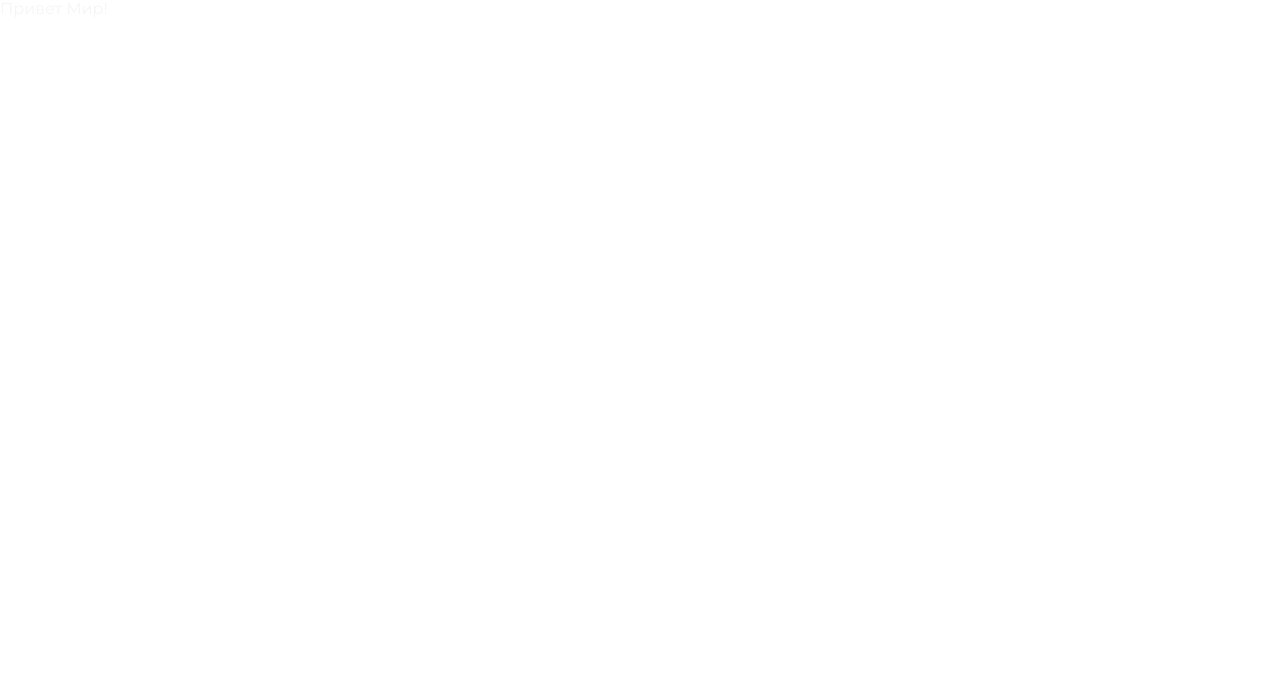
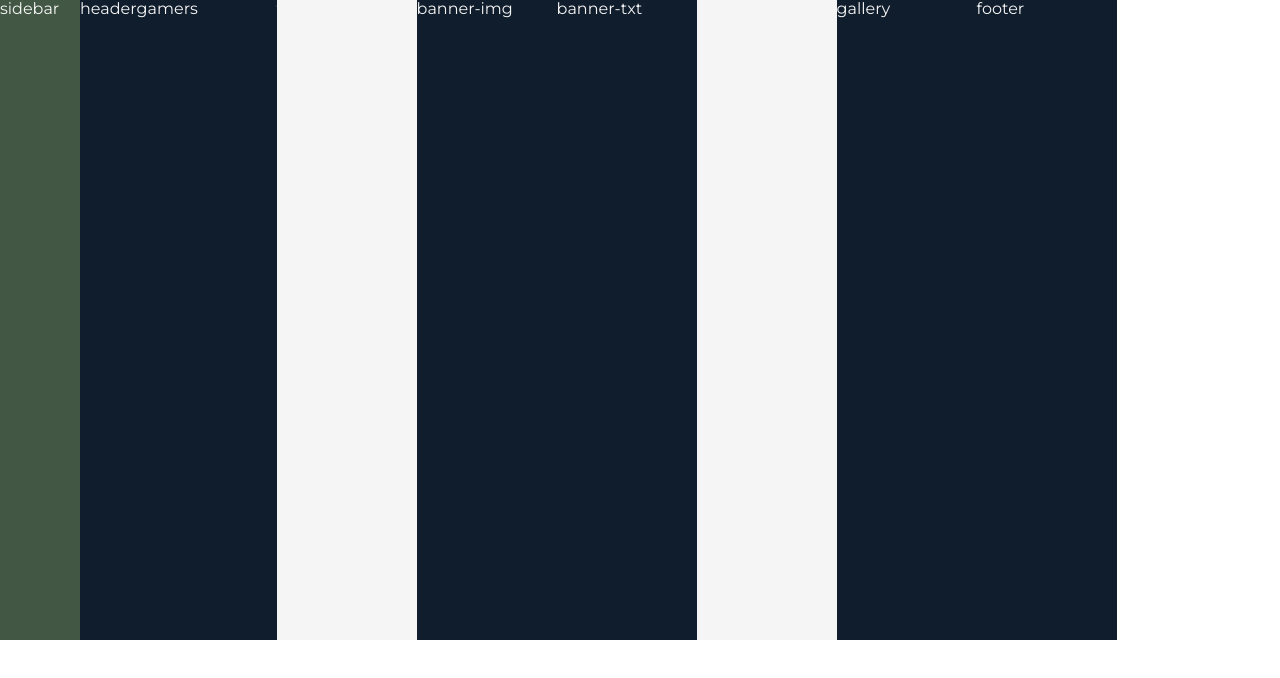
Before and after one commit to s0blaznitel/Project-Store-Game, a website: page src/index.html in a window 1280 px wide. Drawn offline with nearby package versions, Linux system fonts and the light colour scheme; files that its build step writes are made by us from their sources.

Commit message:
Grid container

```diff
--- a/src/index.html
+++ b/src/index.html
@@ -9,6 +9,34 @@
     <title>Game store</title>
 </head>
 <body>
-    <p>Привет Мир!</p>
+    <div class="container">
+        <div class="sidebar">
+            sidebar
+        </div>
+        <div class="header">
+            header
+        </div>
+        <div class="gamers">
+            gamers
+        </div>
+        <div class="features">
+            features
+        </div>
+        <div class="banner-img">
+            banner-img
+        </div>
+        <div class="banner-txt">
+            banner-txt
+        </div>
+        <div class="cards">
+            cards
+        </div>
+        <div class="gallery">
+            gallery
+        </div>
+        <div class="footer">
+            footer
+        </div>
+    </div>
 </body>
 </html>
--- a/src/sass/_banner.sass
+++ b/src/sass/_banner.sass
@@ -0,0 +1,5 @@
+.banner
+    &-img
+        background: $color-blue-dark
+    &-txt
+        background: $color-blue-dark
--- a/src/sass/_base.sass
+++ b/src/sass/_base.sass
@@ -20,3 +20,8 @@ body
     color: $color-gray-light
     line-height: 113%
     font-size: 1.6rem
+
+.container
+    display: grid
+    grid-template-rows: 80vh min-content 40vw repeat(3, min-content)
+    grid-template-columns: [sidebar-start] 8rem [sidebar-end full-start] 1fr [center-start] repeat(8,[col-start] minmax(min-content, 14rem)[col-end]) [center-end] 1fr [full-end]
--- a/src/sass/_cards.sass
+++ b/src/sass/_cards.sass
@@ -0,0 +1,2 @@
+.cards
+    background: $color-gray-light
--- a/src/sass/_features.sass
+++ b/src/sass/_features.sass
@@ -0,0 +1,2 @@
+.features
+    background: $color-gray-light
--- a/src/sass/_footer.sass
+++ b/src/sass/_footer.sass
@@ -0,0 +1,2 @@
+.footer
+    background: $color-blue-dark
--- a/src/sass/_gallery.sass
+++ b/src/sass/_gallery.sass
@@ -0,0 +1,2 @@
+.gallery
+    background: $color-blue-dark
--- a/src/sass/_gamers.sass
+++ b/src/sass/_gamers.sass
@@ -0,0 +1,2 @@
+.gamers
+    background: $color-blue-dark
--- a/src/sass/_header.sass
+++ b/src/sass/_header.sass
@@ -0,0 +1,2 @@
+.header
+    background: $color-blue-dark
--- a/src/sass/_sidebar.sass
+++ b/src/sass/_sidebar.sass
@@ -0,0 +1,2 @@
+.sidebar
+    background: $color-green-dark
```
Also changed, not shown: dist/css/style.min.css, dist/index.html.
